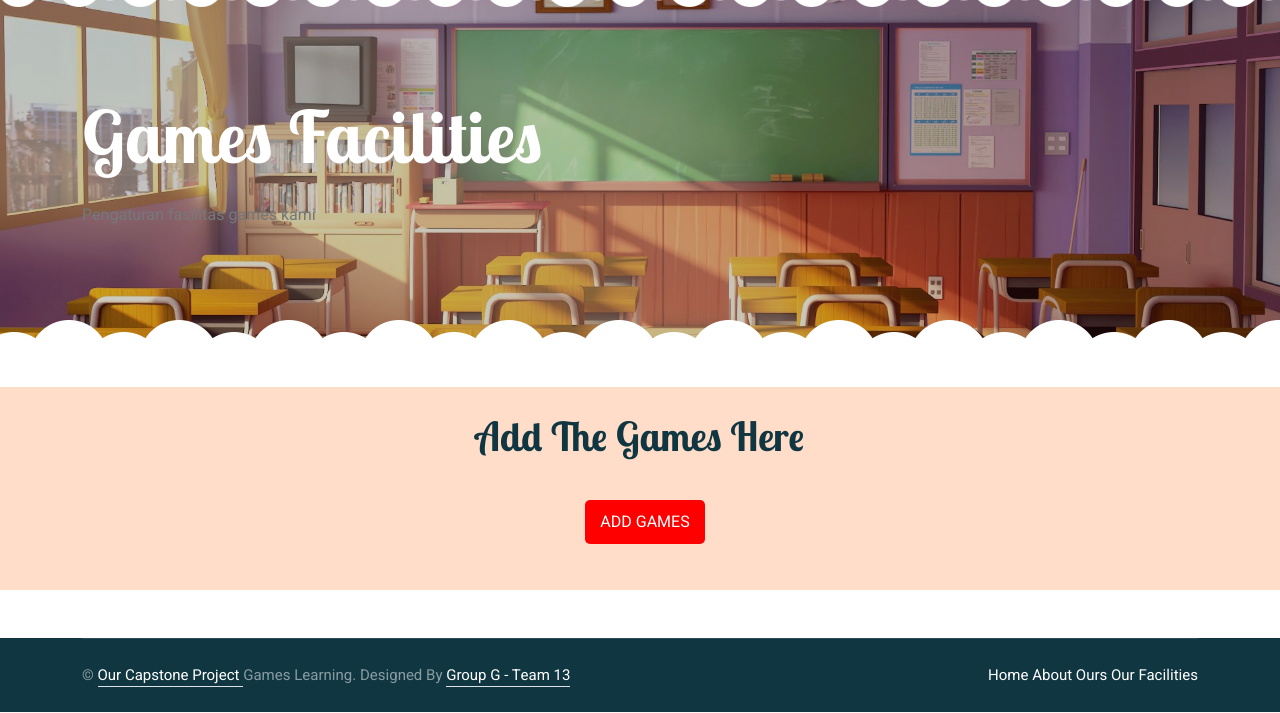
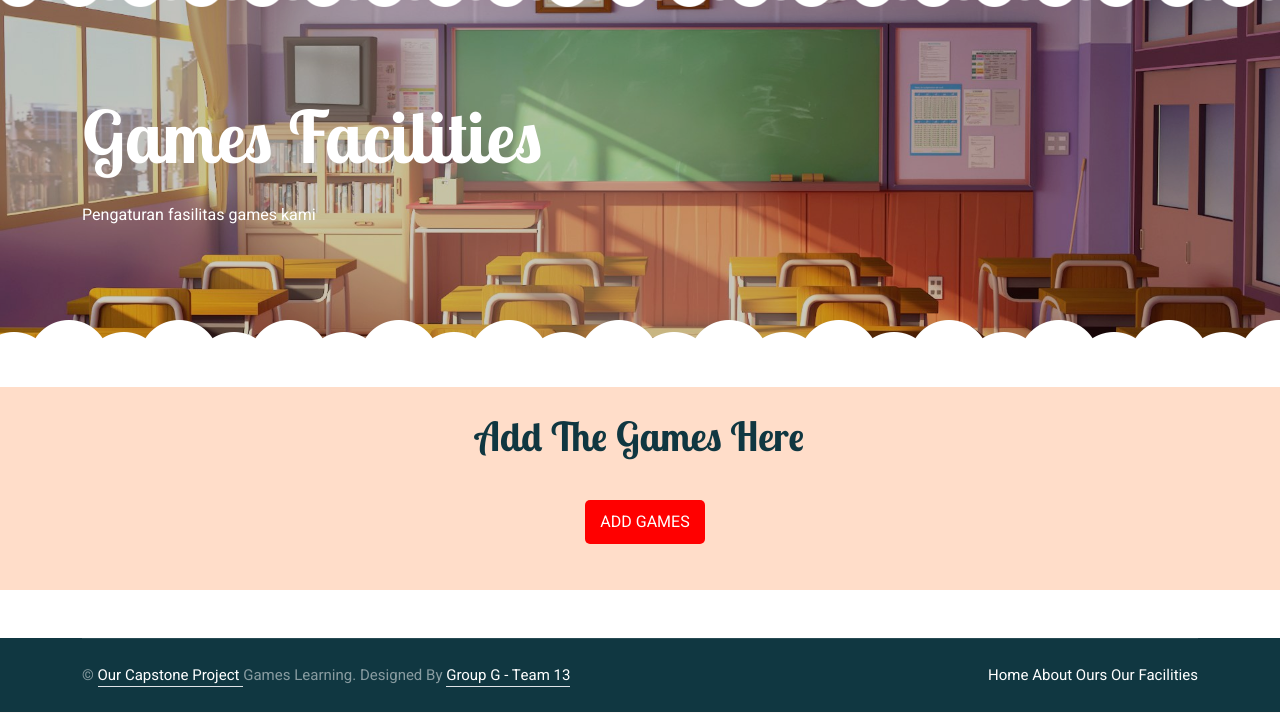
Before and after one commit to sekarnadi1908/FE-Jayapura-13, a plain HTML site: page games.html in a window 1280 px wide. Shown: the part 87-800 px from the top of the page. Drawn offline with nearby package versions, Linux system fonts and the light colour scheme.

Commit message:
update20231006

```diff
--- a/games.html
+++ b/games.html
@@ -65,7 +65,7 @@
               <h1 class="display-2 text-white animated slideInDown mb-4">Games Facilities</h1>
               <nav aria-label="breadcrumb animated slideInDown">
                   <ol class="breadcrumb">
-                      <a>Pengaturan fasilitas games kami
+                      <a style="color: white;">Pengaturan fasilitas games kami
                       </a>
                   </ol>
               </nav>
```
